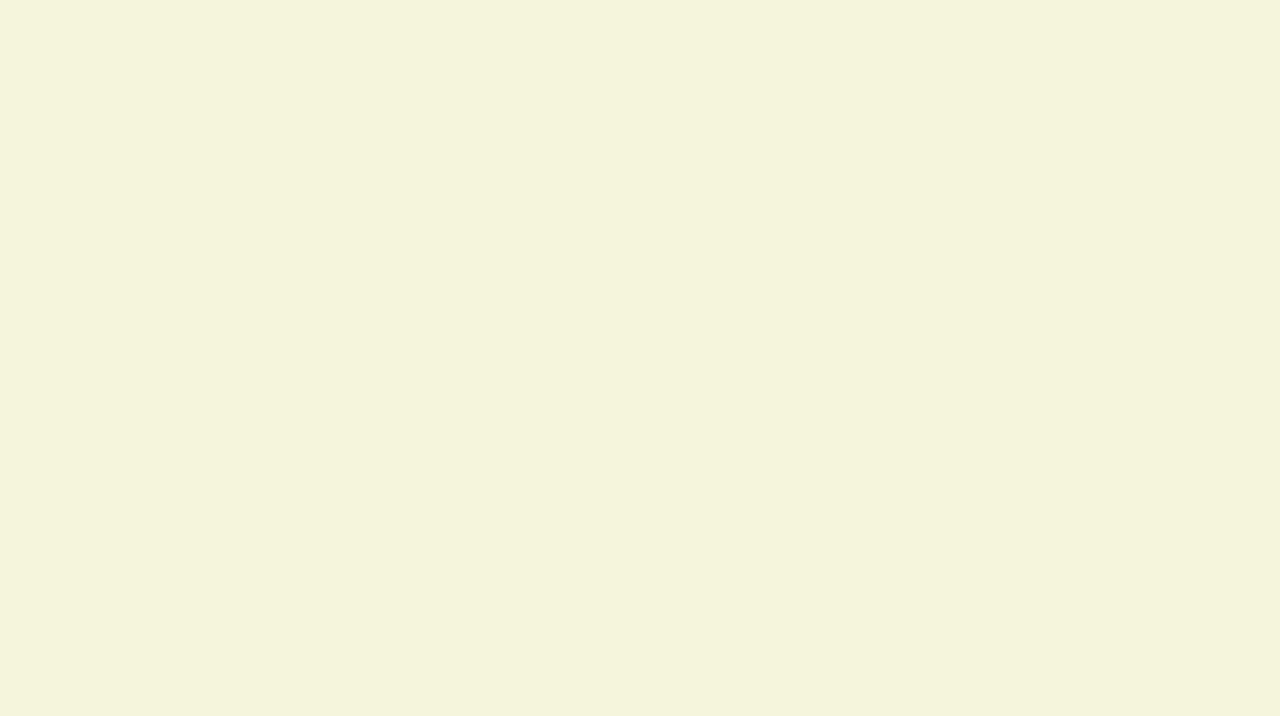
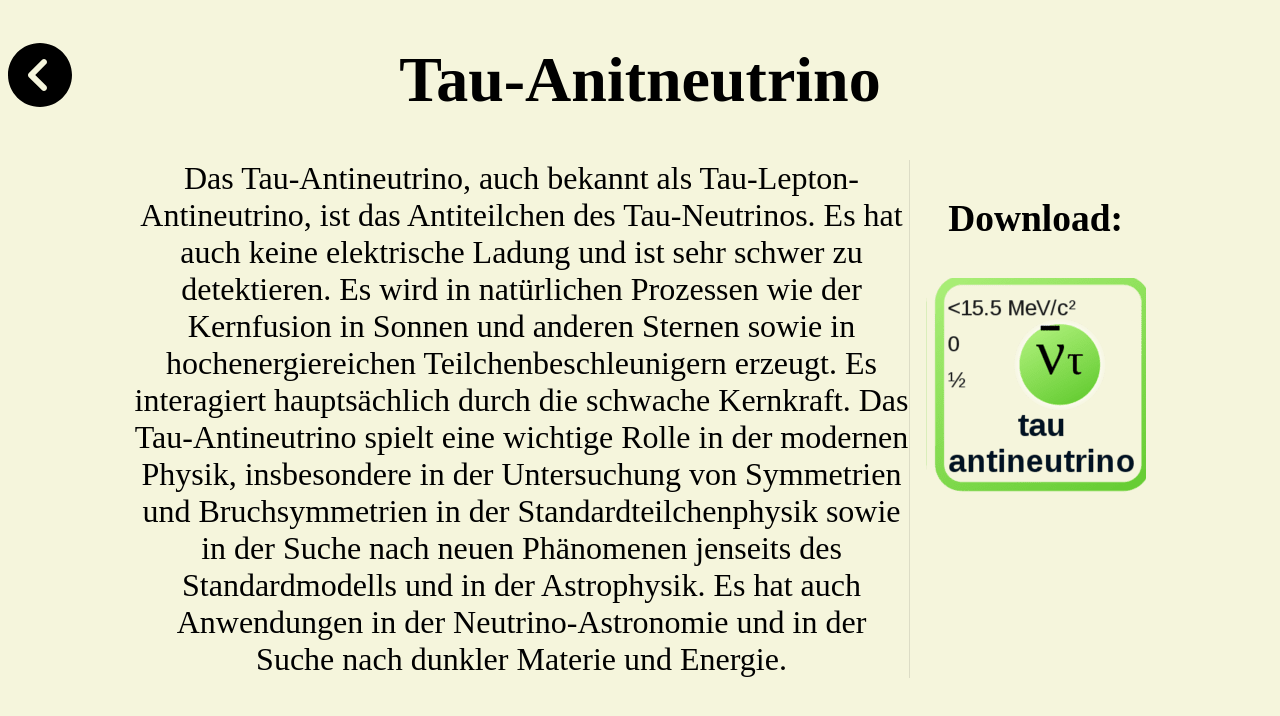
Before and after one commit to benni347/schule_profil_website, a plain HTML site: page 2023_01_24/aufgabe_4/verweise/tau_anti_neutrino.html in a window 1280 px wide. Drawn offline with nearby package versions, Linux system fonts and the light colour scheme.

Commit message:
Finished tau anti neutrino

```diff
--- a/2023_01_24/aufgabe_4/verweise/tau_anti_neutrino.html
+++ b/2023_01_24/aufgabe_4/verweise/tau_anti_neutrino.html
@@ -1,8 +1,12 @@
 <!doctype html>
 <html lang="en">
     <head>
+        <meta
+            http-equiv="X-UA-Compatible"
+            content="IE=edge"
+        />
         <meta charset="UTF-8" />
-        <title>Tau Antineutrino</title>
+        <title>Tau-Anitneutrino</title>
         <link
             rel="stylesheet"
             type="text/css"
@@ -12,6 +16,67 @@
             content="width=device-width, initial-scale=1"
             name="viewport"
         />
+
+        <script src="https://polyfill.io/v3/polyfill.min.js?features=es6"></script>
+        <script
+            id="MathJax-script"
+            async
+            src="https://cdn.jsdelivr.net/npm/mathjax@3/es5/tex-mml-chtml.js"
+        ></script>
     </head>
-    <body></body>
+    <body>
+        <div class="grid_container">
+            <div class="header">
+                <a href="../index.html">
+                    <svg
+                        width="64"
+                        height="64"
+                        class="back"
+                        xmlns="http://www.w3.org/2000/svg"
+                        viewBox="0 0 512 512"
+                    >
+                        <!--! Font Awesome Pro 6.2.1 by @fontawesome - https://fontawesome.com License - https://fontawesome.com/license (Commercial License) Copyright 2022 Fonticons, Inc. -->
+                        <path
+                            d="M512 256C512 114.6 397.4 0 256 0S0 114.6 0 256S114.6 512 256 512s256-114.6 256-256zM271 135c9.4-9.4 24.6-9.4 33.9 0s9.4 24.6 0 33.9l-87 87 87 87c9.4 9.4 9.4 24.6 0 33.9s-24.6 9.4-33.9 0L167 273c-9.4-9.4-9.4-24.6 0-33.9L271 135z"
+                        />
+                    </svg>
+                </a>
+                <h1 class="title_h1">Tau-Anitneutrino</h1>
+            </div>
+            <div class="content">
+                <div class="main-content">
+                    Das Tau-Antineutrino, auch bekannt als
+                    Tau-Lepton-Antineutrino, ist das Antiteilchen des
+                    Tau-Neutrinos. Es hat auch keine elektrische Ladung und ist
+                    sehr schwer zu detektieren. Es wird in natürlichen Prozessen
+                    wie der Kernfusion in Sonnen und anderen Sternen sowie in
+                    hochenergiereichen Teilchenbeschleunigern erzeugt. Es
+                    interagiert hauptsächlich durch die schwache Kernkraft. Das
+                    Tau-Antineutrino spielt eine wichtige Rolle in der modernen
+                    Physik, insbesondere in der Untersuchung von Symmetrien und
+                    Bruchsymmetrien in der Standardteilchenphysik sowie in der
+                    Suche nach neuen Phänomenen jenseits des Standardmodells und
+                    in der Astrophysik. Es hat auch Anwendungen in der
+                    Neutrino-Astronomie und in der Suche nach dunkler Materie
+                    und Energie.
+                </div>
+                <div class="right-content">
+                    <h3>Download:</h3>
+                    <img
+                        src="../pic/tau_anti_neutrino.png"
+                        usemap="#download"
+                    />
+                    <map name="download">
+                        <area
+                            shape="rect"
+                            coords="0,0,218,215"
+                            href="../pic/tau_anti_neutrino.png"
+                            alt="Tau-Anitneutrino download"
+                            download="tau_anti_neutrino.png"
+                        />
+                    </map>
+                </div>
+            </div>
+        </div>
+    </body>
 </html>
```
